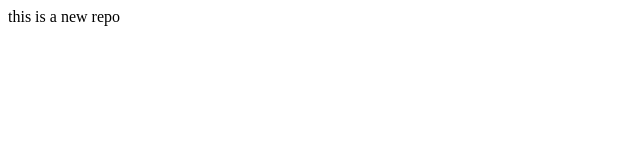
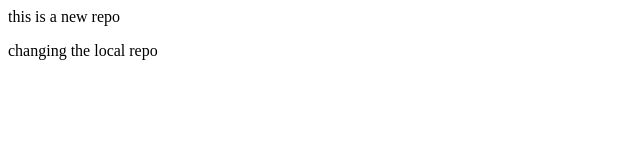
Before and after one commit to kishu4725/localRepo, a plain HTML site: page index.html in a window 1280 px wide. Shown: the whole page, without its empty margins (0-640 px from the left). Drawn offline with Linux system fonts and the light colour scheme.

Commit message:
add new feature

```diff
--- a/index.html
+++ b/index.html
@@ -1 +1,2 @@
 <p> this is a new repo</p>
+<p>changing the local repo</p>
```
